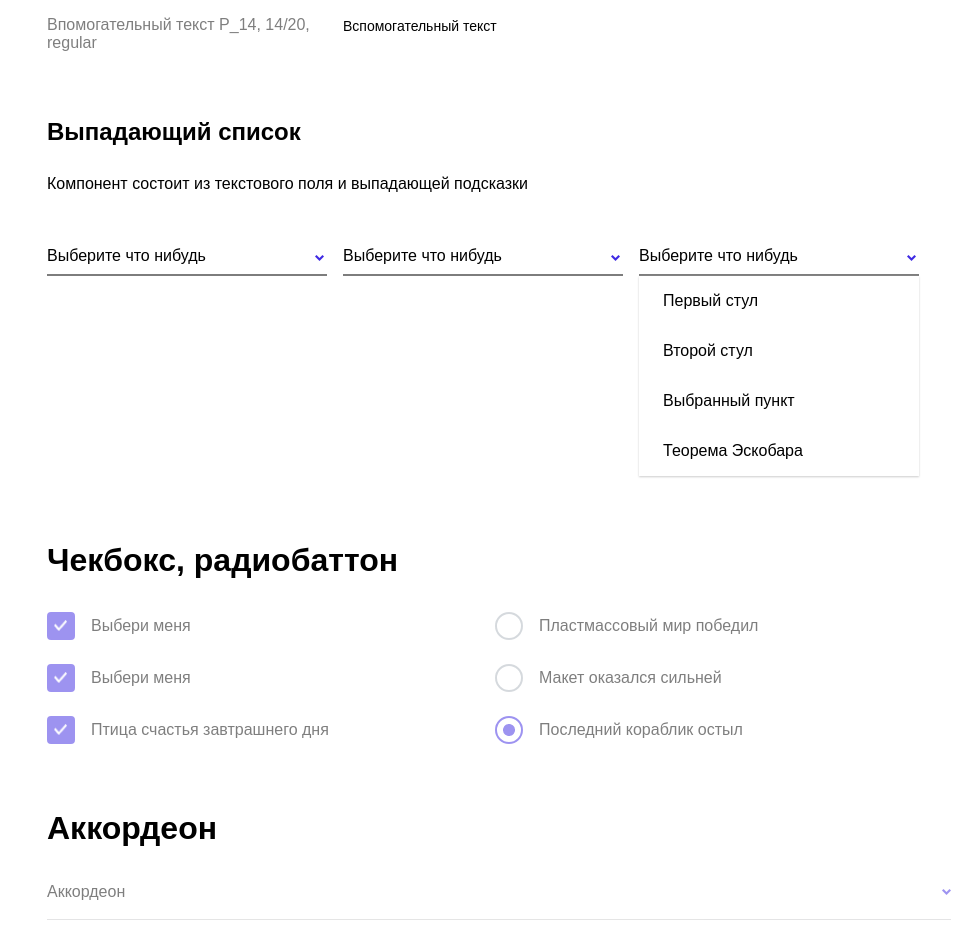
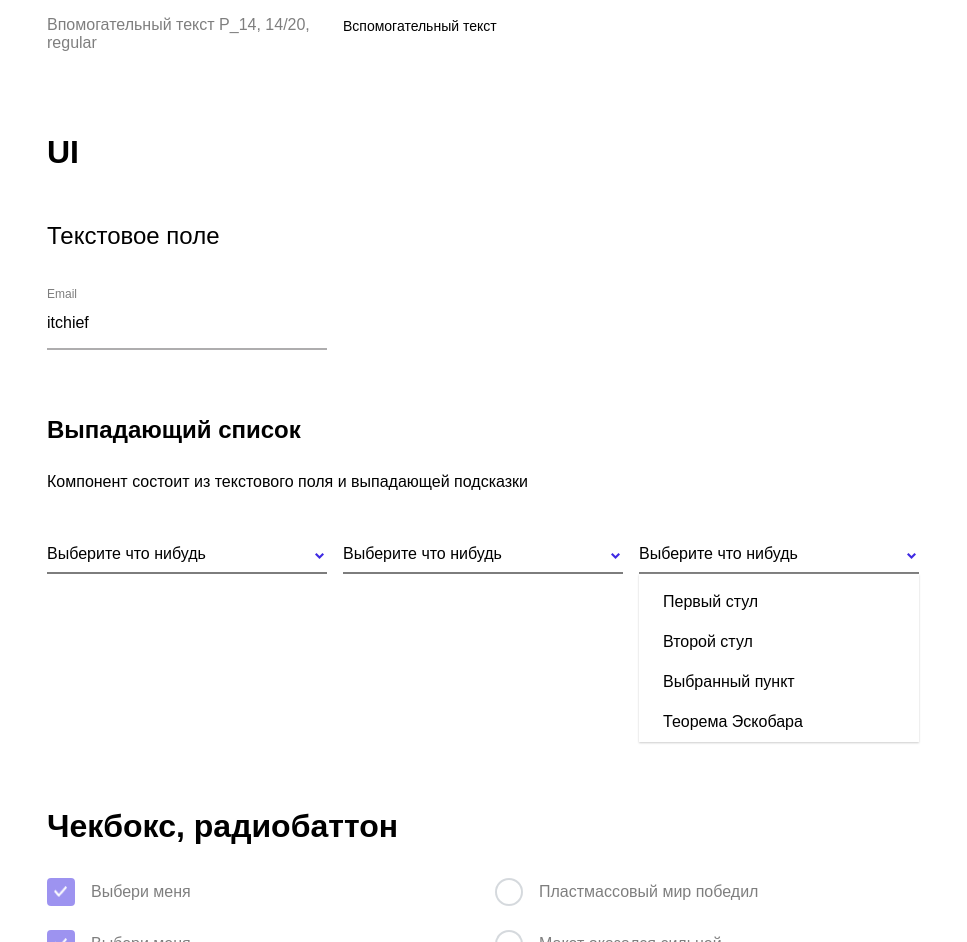
Before and after one commit to SkolandHati/LandingForMake, a website built with webpack: page src/index.html in a window 1280 px wide. Shown: the part 2620-3562 px from the top of the page, without its empty margins (313-1280 px from the left). Built offline with nearby package versions, Linux system fonts and the light colour scheme; files whose address does not match are found by name.

Commit message:
update project

```diff
--- a/src/index.html
+++ b/src/index.html
@@ -174,6 +174,21 @@
                 </section>
 
                 <section class="section-four">
+                    <h3 class="title title_h2">UI</h3>
+                    <p class="description title_h3">
+                        Текстовое поле
+                    </p>
+
+                    <div class="container-inputs">
+                        <div class="text-field">
+                            <label class="text-field__label" for="login">Email</label>
+                            <input class="text-field__input" type="text" name="login" id="login" placeholder="Email" value="itchief">
+                        </div>
+                    </div>
+
+                </section>
+
+                <section class="section-five">
                     <h3 class="title title_h3">Выпадающий список</h3>
                     <p class="description text_md">
                         Компонент состоит из текстового поля и выпадающей подсказки
@@ -232,7 +247,7 @@
                                     </a>
                                 </li>
                             </ul>
-                            <ul class="dropdown-menu">
+                            <ul class="dropdown-menu text_md">
                                 <li>Первый стул</li>
                                 <li>Второй стул</li>
                                 <li>Выбранный пункт</li>
@@ -246,7 +261,7 @@
 
                 </section>
 
-                <section class="section-five">
+                <section class="section-six">
                     <h2 class="title title_h2">Чекбокс, радиобаттон</h2>
 
                     <div class="radio-buttons-checkboxes">
@@ -289,7 +304,7 @@
 
                 </section>
 
-                <section class="section-six">
+                <section class="section-seven">
                     <h2 class="title title_h2">Аккордеон</h2>
 
                     <div class="accordion">
--- a/src/style/scss/main.scss
+++ b/src/style/scss/main.scss
@@ -98,6 +98,55 @@ h1,h2,h3,h4,h5,p,ul,ol {
 
 .section-four{
   .title{
+    margin: 80px 0 48px 0;
+  }
+  .description{
+    margin-bottom: 32px;
+  }
+  .container-inputs{
+    .text-field{
+
+      .text-field__label{
+        display: block;
+        width: 280px;
+        height: 20px;
+        font-size: 12px;
+        line-height: 20px;
+        opacity: 0.5;
+      }
+
+      .text-field__input{
+        width: 280px;
+        display: block;
+        height: calc(2.25rem + 2px);
+        padding: 0 0 6px 0;
+        font-family: inherit;
+        font-size: 1rem;
+        font-weight: 400;
+        line-height: 1.5;
+        border: none;
+        border-bottom: 2px solid #AEADAE;
+        outline:none;
+        cursor: pointer;
+
+        &::placeholder{
+          color: #1B1B1B;
+          opacity: 1;
+        }
+        &:hover{
+          border-bottom: 2px solid #3E29E3;
+        }
+        &:focus{
+          border-bottom: 4px solid #3E29E3;
+          padding-bottom: 4px;
+        }
+      }
+    }
+  }
+}
+
+.section-five{
+  .title{
     margin: 64px 0 24px 0;
   }
   .description{
@@ -156,16 +205,19 @@ h1,h2,h3,h4,h5,p,ul,ol {
     //}
 
     .list__three{
+
       .dropdown-menu{
         display: block;
         width: 280px;
         cursor: pointer;
         transition: all .5s ease;
         box-shadow: 0 1px 2px rgb(204, 204, 204);
+        padding-top: 8px;
         li{
-          padding: 16px 24px 16px 24px;
+          padding: 8px 24px 8px 24px;
           transition: all .2s ease-in-out;
           cursor: pointer;
+          height: 24px;
           &:hover{
             color: white;
             background-color: #3E29E3;
@@ -176,7 +228,7 @@ h1,h2,h3,h4,h5,p,ul,ol {
   }
 }
 
-.section-five{
+.section-six{
   .title{
     margin: 64px 0 32px 0;
   }
@@ -329,7 +381,7 @@ h1,h2,h3,h4,h5,p,ul,ol {
   }
 }
 
-.section-six{
+.section-seven{
 
   .title{
     margin: 64px 0 32px 0;
```
